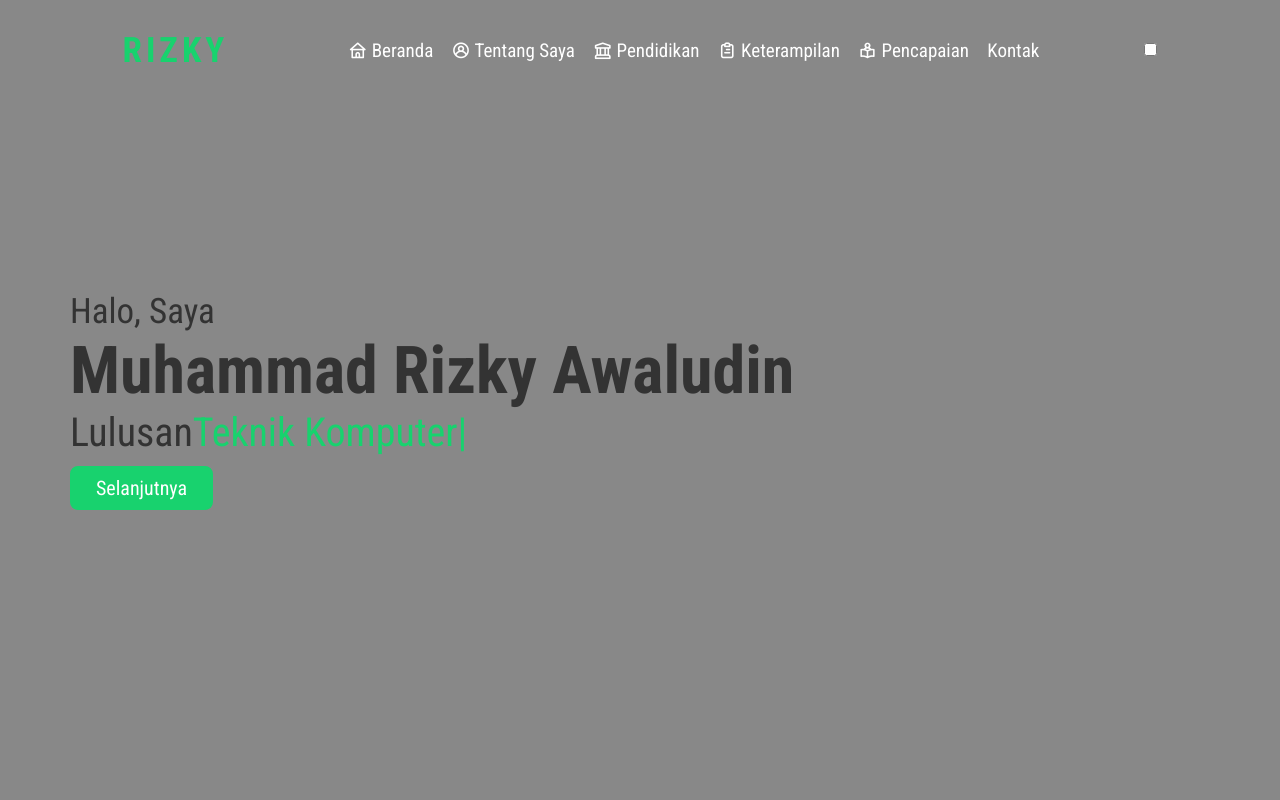
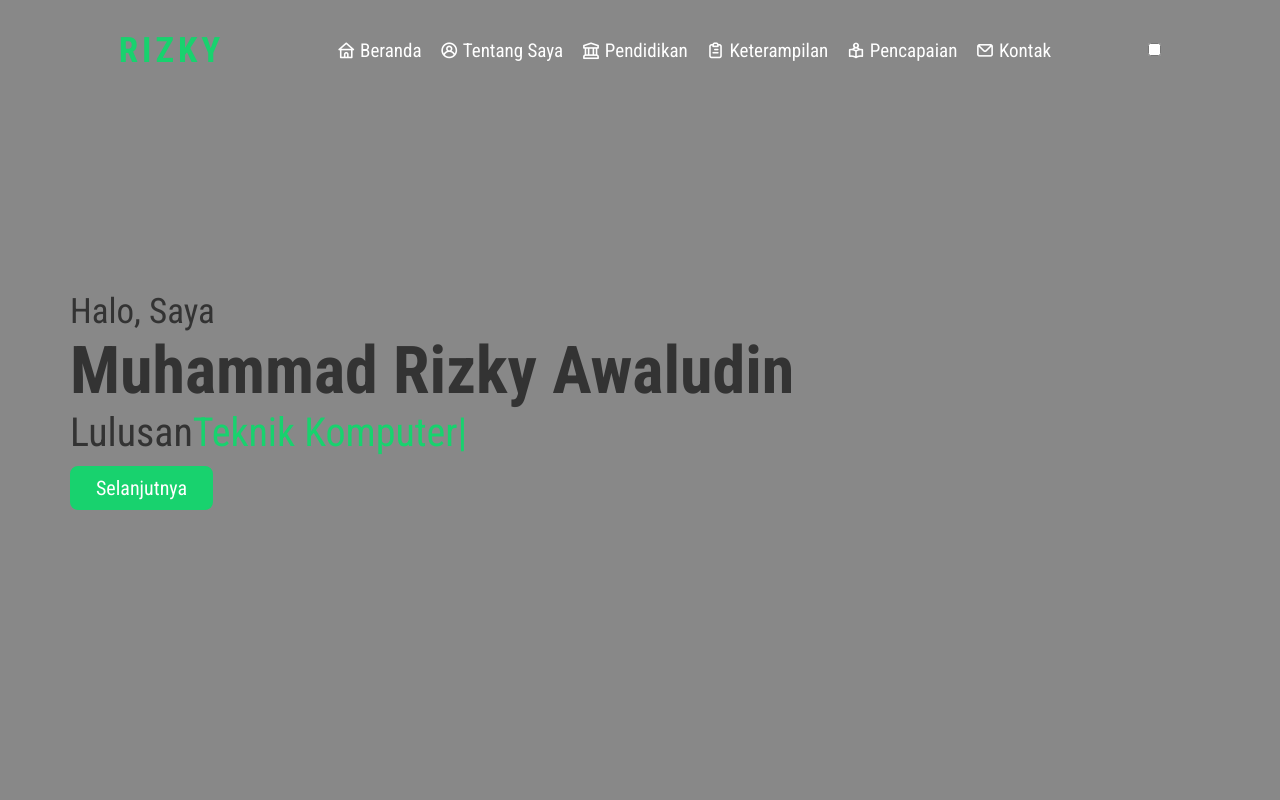
Before and after one commit to mrizkya/rezekimimiti, a plain HTML site: page index.html in a window 1280 px wide. Shown: the top 800 px of the page. Drawn offline with nearby package versions, Linux system fonts and the light colour scheme.

Commit message:
Update index.html

```diff
--- a/index.html
+++ b/index.html
@@ -192,7 +192,7 @@
           <li><a href="#education" class="nav-link scrollto"><i class="uil uil-university"></i> <span>Pendidikan</span></a></li>
           <li><a href="#skills" class="nav-link scrollto"><i class="uil uil-clipboard-alt"></i> <span>Keterampilan</span></a></li>
           <li><a href="#achievement" class="nav-link scrollto"><i class="uil uil-book-reader"></i> <span>Pencapaian</span></a></li>
-          <li><a href="#contact" class="menu-btn">Kontak</a></li>
+          <li><a href="#contact" class="nav-link scrollto"><i class="uil uil-envelope"></i> <span>Kontak</span></a></li>
         </ul>
         <div class="menu-btn">
           <i class="fas fa-bars"></i>
```
